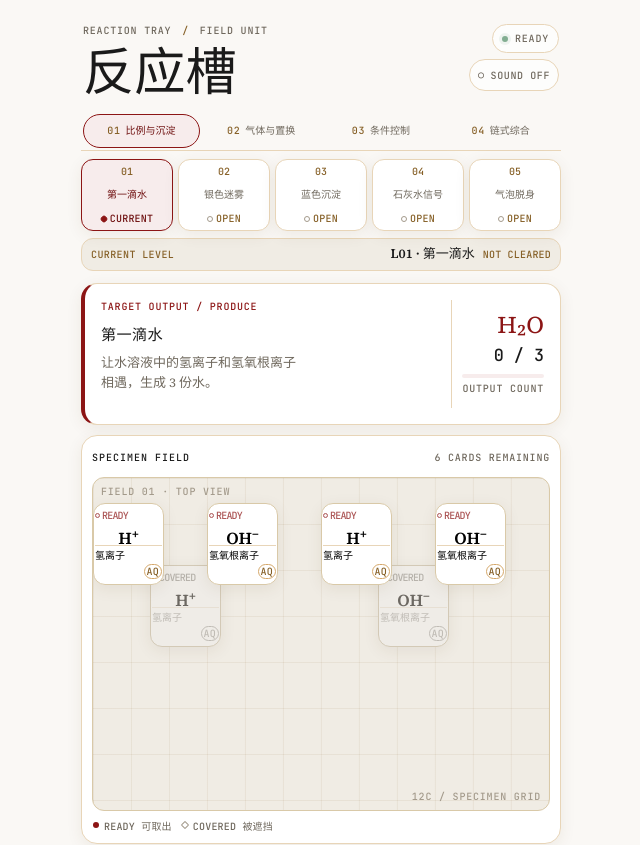
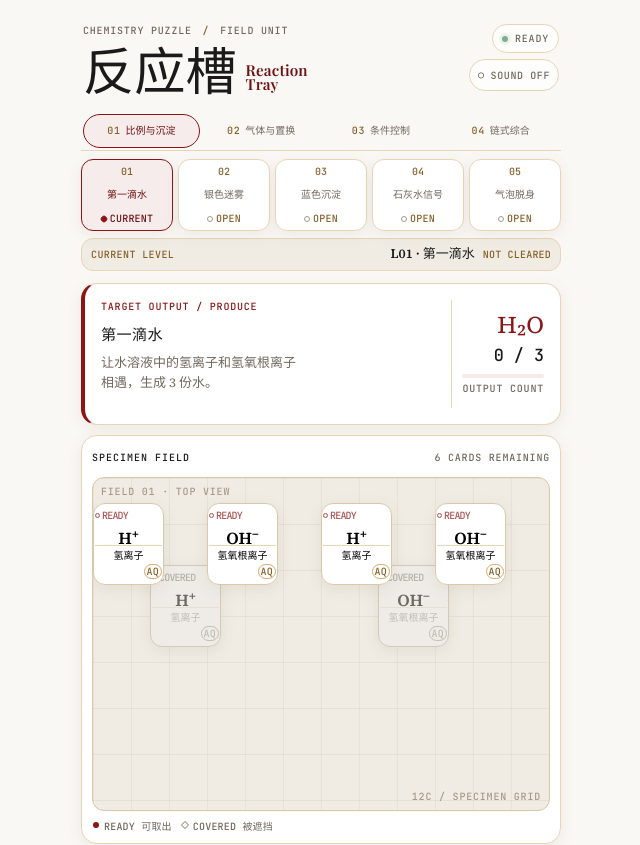
Before and after one commit to GuoweiWang27/reaction-tray, a React (Vite) app: page / in a window 1280 px wide. Shown: the top 845 px of the page, without its empty margins (319-959 px from the left). Built offline with nearby package versions, Linux system fonts and the light colour scheme; a web font is replaced by a local one.

Commit message:
feat: add bilingual game title

```diff
--- a/src/game/GameScreen.tsx
+++ b/src/game/GameScreen.tsx
@@ -542,9 +542,12 @@ export function GameScreen() {
     <main className="game-shell" data-game-status={state.status}>
       <div className="console">
         <header className="instrument-header">
-          <div>
-            <p className="brand-mark">REACTION TRAY <span>/</span> FIELD UNIT</p>
-            <h1>反应槽</h1>
+          <div className="title-lockup">
+            <p className="brand-mark">CHEMISTRY PUZZLE <span>/</span> FIELD UNIT</p>
+            <h1 aria-label="反应槽，Reaction Tray">
+              <span className="game-title-zh">反应槽</span>
+              <span className="game-title-en" lang="en">Reaction<br />Tray</span>
+            </h1>
           </div>
           <div className="header-actions">
             <div className="run-status" aria-label={`当前状态 ${statusLabel}`}>
--- a/src/game/game.css
+++ b/src/game/game.css
@@ -96,7 +96,14 @@ body {
   color: var(--sand-dark);
 }
 
+.title-lockup {
+  min-width: 0;
+}
+
 .instrument-header h1 {
+  display: flex;
+  align-items: flex-end;
+  gap: 9px;
   max-width: none;
   margin: 0;
   color: var(--ink);
@@ -104,6 +111,19 @@ body {
   font-size: clamp(2.2rem, 10vw, 3.2rem);
   font-weight: 600;
   line-height: 0.95;
+}
+
+.game-title-zh {
+  white-space: nowrap;
+}
+
+.game-title-en {
+  padding-bottom: 3px;
+  color: var(--crimson-deep);
+  font-size: clamp(0.8rem, 3.2vw, 0.95rem);
+  font-weight: 600;
+  letter-spacing: 0.01em;
+  line-height: 0.92;
 }
 
 .run-status {
@@ -921,6 +941,8 @@ button.target-formula:focus-visible,
   display: -webkit-box;
   grid-column: 1 / -1;
   grid-row: 1;
+  justify-self: center;
+  width: 100%;
   min-width: 0;
   max-height: 2.4em;
   overflow: hidden;
@@ -931,6 +953,7 @@ button.target-formula:focus-visible,
   -webkit-box-orient: vertical;
   -webkit-line-clamp: 2;
   overflow-wrap: anywhere;
+  text-align: center;
   white-space: normal;
 }
 
```
